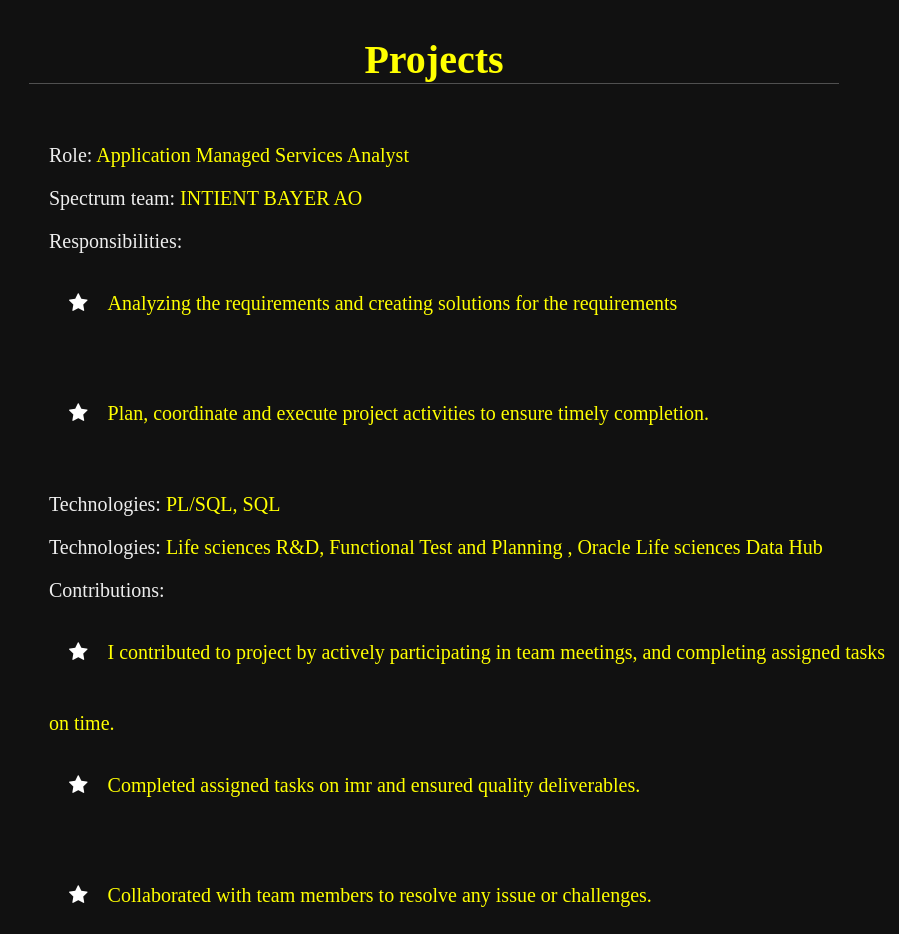
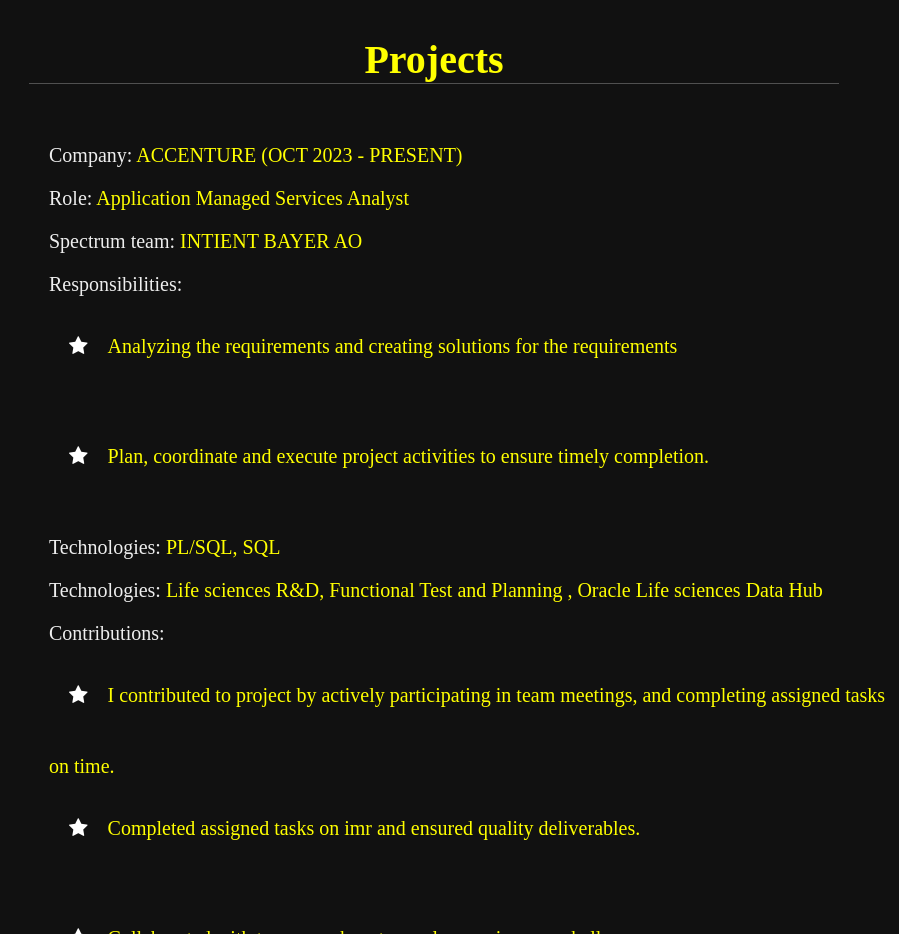
Before and after one commit to Ruturk/resume.github.io, a plain HTML site: page index.html in a window 1280 px wide. Shown: the part 1100-2034 px from the top of the page, without its empty margins (381-1280 px from the left). Drawn offline with Linux system fonts and the light colour scheme.

Commit message:
Update index.html

```diff
--- a/index.html
+++ b/index.html
@@ -89,6 +89,7 @@
     <h1 class="heading"><span>Projects</span></h1>
     <div class="Row">
         <div class="det">
+    <h3><span>Company: </span>ACCENTURE  (OCT 2023 - PRESENT)</h3>
     <h3><span>Role: </span>Application Managed Services Analyst</h3>
     <h3><span>Spectrum team: </span>INTIENT BAYER AO</h3>
     <h3><span>Responsibilities: </span>
```
